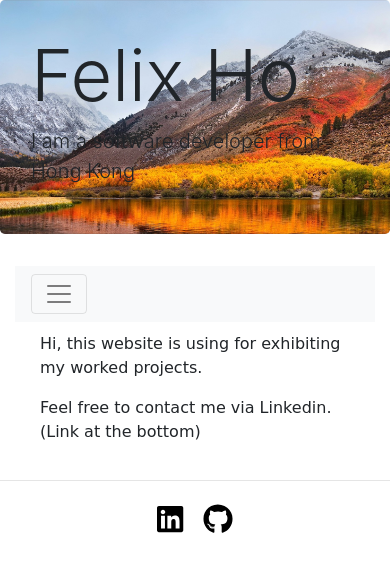
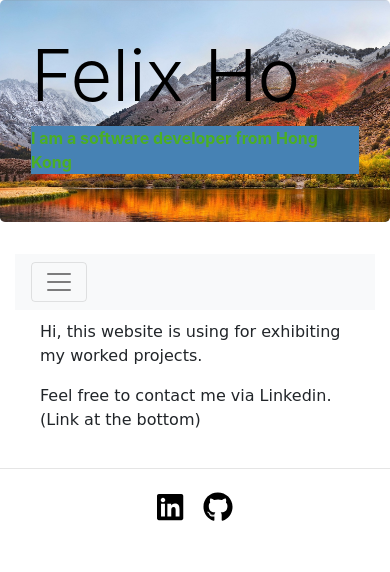
Before and after one commit to Felixho19/myProfile, a React (Create React App) app: page / in a window 390 px wide. Shown: the top 572 px of the page. Built offline with nearby package versions, Linux system fonts and the light colour scheme.

Commit message:
Fix text

```diff
--- a/src/App.css
+++ b/src/App.css
@@ -8,35 +8,30 @@ a {
   color: #343a40;
 }
 
+.banner {
+  color: rgb(0, 0, 0);
+}
+
+.desc {
+  text-shadow: #343a40;
+  font-weight: bolder;
+  color: rgb(0, 0, 0);
+}
+
+@media only screen and (max-width: 600px) {
+  .desc {
+    text-shadow: #343a40;
+    font-weight: bolder;
+    color: rgb(75, 175, 36);
+  }
+  .mask{
+    background-color: steelblue;
+  }
+}
+
 a:hover {
   color: #173798;
   text-decoration: none;
-}
-
-div.media {
-  margin-top: 30px;
-  margin-bottom: 10px;
-}
-
-div.media .media-heading .jobTotalDuration {
-  color: #666;
-  font-size: 14px;
-  display: block;
-}
-
-div.media img {
-  height: 10vmin;
-  margin-right: 10px;
-  border-radius: 50px;
-}
-
-div.media .jobDuration {
-  color: #444;
-  display: block;
-}
-
-div.media .jobLocation {
-  color: #666;
 }
 
 .formLabel {
@@ -80,6 +75,7 @@ footer a {
 .jumbotron {
   background-image: url("./images/banner-bg.jpg");
   background-size: cover;
+  overflow: hidden;
 }
 
 .cardImage {
--- a/src/components/Banner.js
+++ b/src/components/Banner.js
@@ -5,8 +5,10 @@ export default function Banner(){
     return (
     <Jumbotron>
         <Container>
-            <h1 className="display-3">Felix Ho</h1>
-            <p className="lead">I am a software developer from Hong Kong</p>
+            <h1 className="banner display-3">Felix Ho</h1>
+            <div className="mask">
+                <p className="desc">I am a software developer from Hong Kong</p>
+            </div>
         </Container>
     </Jumbotron>
     );
```
